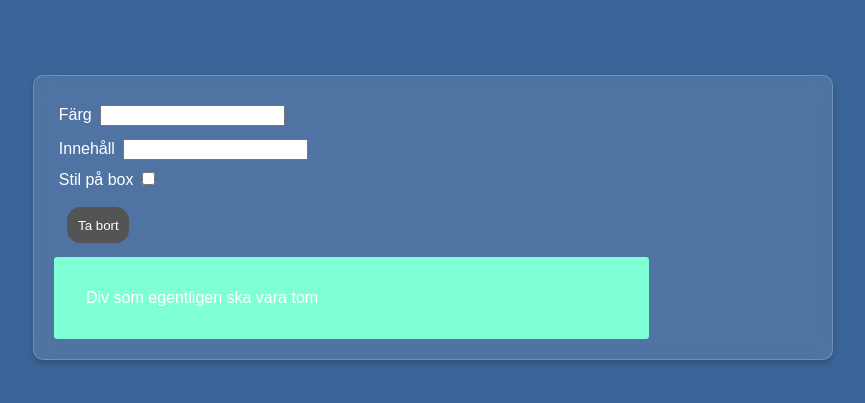
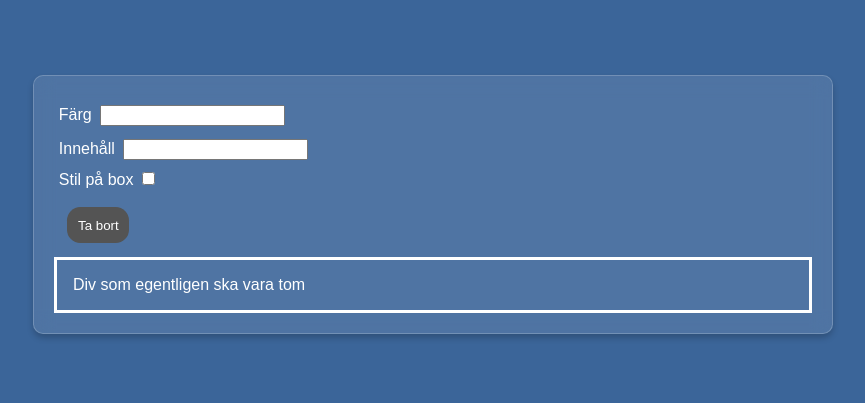
Before and after one commit to stefanutanh/gik339--39--labb1, a plain HTML site: page index.html in a window 1280 px wide. Shown: the part 111-514 px from the top of the page, without its empty margins (207-1072 px from the left). Drawn offline with Linux system fonts and the light colour scheme.

Commit message:
Update styles.css

```diff
--- a/styles.css
+++ b/styles.css
@@ -38,10 +38,11 @@ h1 {
 }
 
 .content-div {
-    background-color: aquamarine;
-    width: 70%;
-    padding: 2em;
-    border-radius: 0.2em;
+/*     background-color: aquamarine;
+ */    width: auto;
+    height: auto;
+    padding: 1em;
+    border: solid;
 }
 
 button {
@@ -55,5 +56,5 @@ button {
 }
 
 button:hover {
-    background-color: #45a049;
+    background-color: #898888;
 }
```
